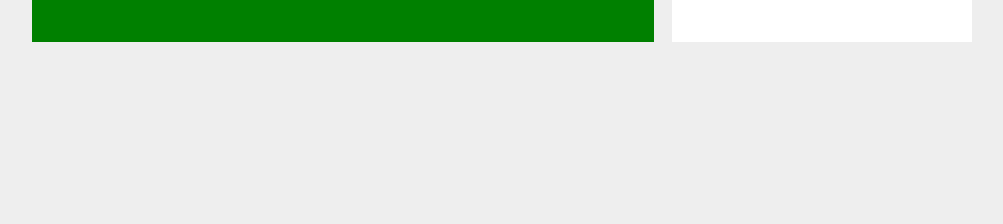
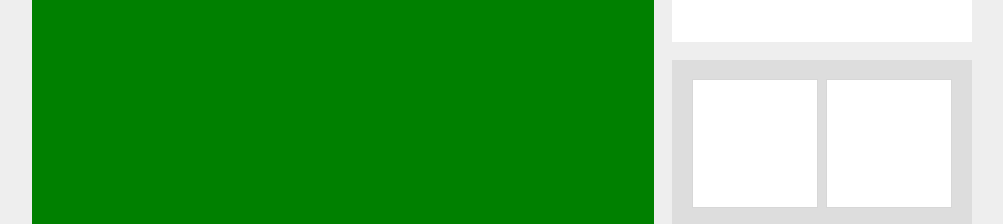
Before and after one commit to MarinoBarada/Kenaz, a React (Vite) app: page / in a window 1280 px wide. Shown: the part 1935-2159 px from the top of the page, without its empty margins (138-1141 px from the left). Before the commit the page ends 1977 px from the top, so only its background shows below. Built offline with nearby package versions, Linux system fonts and the light colour scheme.

Commit message:
Dodana komponenta Banners

```diff
--- /dev/null
+++ b/src/components/SideSection/Banners.jsx
@@ -0,0 +1,13 @@
+import React from 'react'
+import Banner from "../Banners/Banner";
+
+function Banners() {
+  return (
+    <div className='banner-side'>
+        <Banner />
+        <Banner />
+    </div>
+  )
+}
+
+export default Banners
--- a/src/layouts/SideSectionLayout.jsx
+++ b/src/layouts/SideSectionLayout.jsx
@@ -2,6 +2,7 @@ import React from "react";
 import SideBar from "../components/SideSection/SideBar";
 import SideSocial from "../components/SideSection/SideSocial";
 import Video from "../components/SideSection/Video";
+import Banners from "../components/SideSection/Banners";
 
 function SideSectionLayout(props) {
   return (
@@ -14,6 +15,7 @@ function SideSectionLayout(props) {
           <SideBar />
           <SideSocial />
           <Video />
+          <Banners />
         </div>
       </div>
     </>
--- a/src/style/components/_all.scss
+++ b/src/style/components/_all.scss
@@ -1,6 +1,6 @@
 @import './header';
 @import './categories';
-@import './banner';
+@import './banners';
 @import './first-slider';
 @import './side-section-layout';
 @import './side-bar-post';
--- a/src/style/components/_banner.scss
+++ /dev/null
@@ -1,6 +0,0 @@
-.banner {
-    background-color: $white-color;
-    height: 120px;
-    width: 100%;
-    border: 1px solid $banner-color;
-}
--- /dev/null
+++ b/src/style/components/_banners.scss
@@ -0,0 +1,18 @@
+.banner {
+    background-color: $white-color;
+    height: 120px;
+    width: 100%;
+    border: 1px solid $banner-color;
+}
+
+.banner-side {
+    background-color: $background-color-social;
+    @include flex-center;
+    height: 127px;
+    padding: 20px;
+    gap: 8px;
+
+    .banner {
+        height: 100%;
+    }
+}
```
